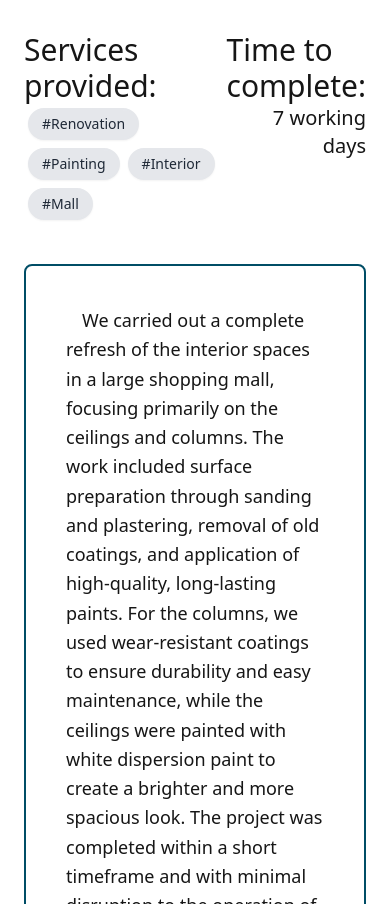
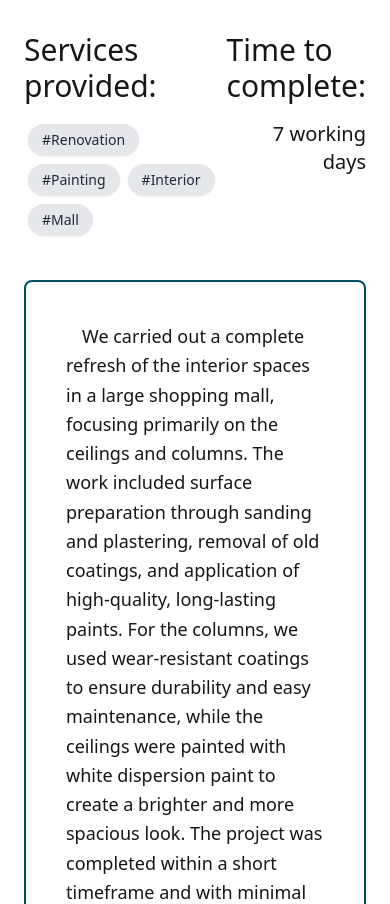
Before and after one commit to TrayanStefanov/Freelance-IckoStroI, a React (Vite) app in the folder frontend/: page /projects in a window 390 px wide. Shown: the part 800-1704 px from the top of the page. Built offline with nearby package versions, Linux system fonts and the light colour scheme.

Commit message:
Project details v0.5.3 Style changes.

```diff
--- a/frontend/src/components/ProjectDetails.jsx
+++ b/frontend/src/components/ProjectDetails.jsx
@@ -61,7 +61,7 @@ const ProjectDetails = ({ project, onTagClick }) => {
             <div className="flex justify-between mx-6">
                 <h2 className="text-3xl lg:text-4xl">
                     {project.tagsTitle}
-                    <div className="text-xl lg:text-2xl flex flex-wrap">
+                    <div className="text-xl lg:text-2xl flex flex-wrap mt-4">
                         {project.tags.map((tag, i) => (
                             <TagButton key={i} tag={tag} onClick={onTagClick} />
                         ))}
@@ -69,7 +69,7 @@ const ProjectDetails = ({ project, onTagClick }) => {
                 </h2>
                 <h2 className="text-3xl lg:text-4xl">
                     {project.timeTitle}
-                    <div className="text-xl lg:text-2xl text-right">
+                    <div className="text-xl lg:text-2xl text-right mt-4">
                         {project.time}
                     </div>
                 </h2>
```
